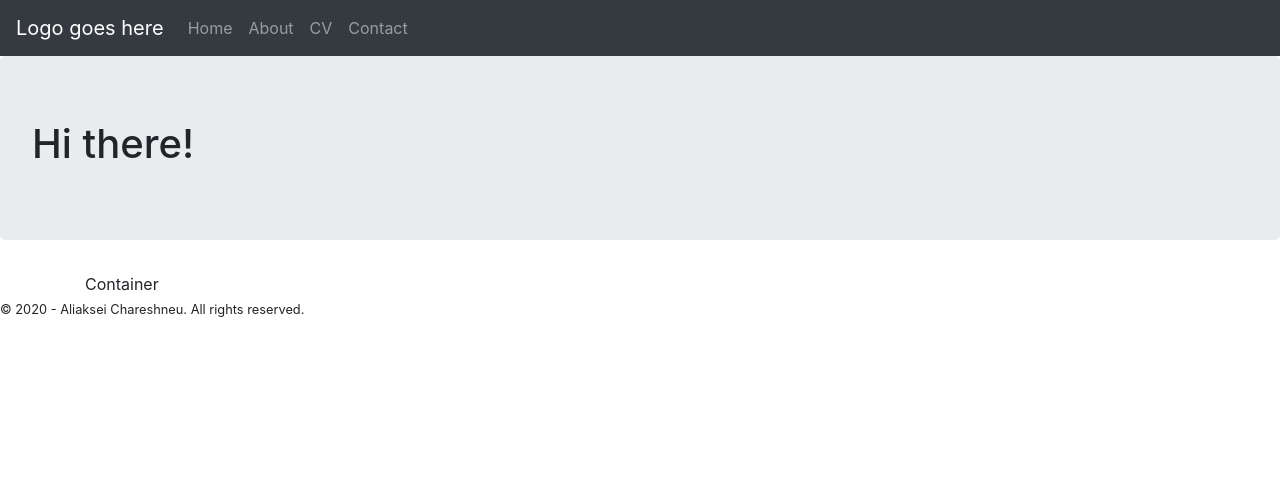
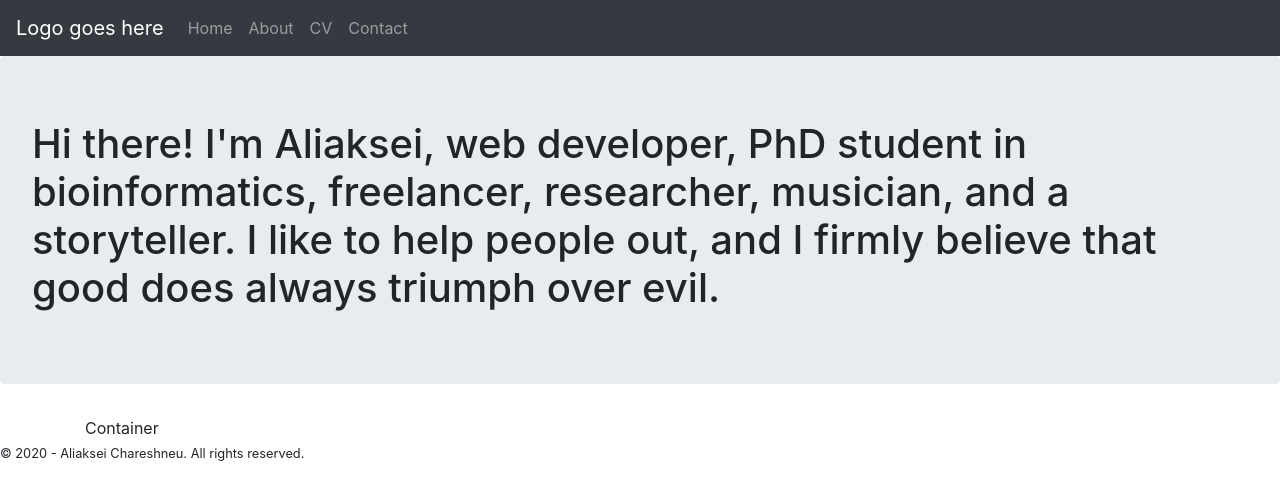
Before and after one commit to aliaksei-chareshneu/portfolio-webpage, a React (Create React App) app: page / in a window 1280 px wide. Shown: the top 500 px of the page. Built offline with nearby package versions, Linux system fonts and the light colour scheme.

Commit message:
Update page header (jumbotron) text; remove unused commented code

```diff
--- a/src/App.js
+++ b/src/App.js
@@ -7,7 +7,9 @@ const App = () => {
         <div>
             <TopNavigation />
             <Jumbotron>
-                <h1>Hi there!</h1>
+                <h1>Hi there! I'm Aliaksei, web developer, PhD student in bioinformatics, freelancer, researcher, musician, and a storyteller.
+                    I like to help people out, and I firmly believe that good does always triumph over evil.
+                </h1>
             </Jumbotron>
             <Container>
                 Container
--- a/src/components/TopNavigation.js
+++ b/src/components/TopNavigation.js
@@ -13,10 +13,6 @@ const TopNavigation = () => {
                     <Nav.Link href="#cv">CV</Nav.Link>
                     <Nav.Link href="#contact">Contact</Nav.Link>
                 </Nav>
-                {/* <Form inline>
-                    <FormControl type="text" placeholder="Search" className="mr-sm-2" />
-                    <Button variant="outline-info">Search</Button>
-                </Form> */}
             </Navbar.Collapse>
 
         </Navbar>
```
